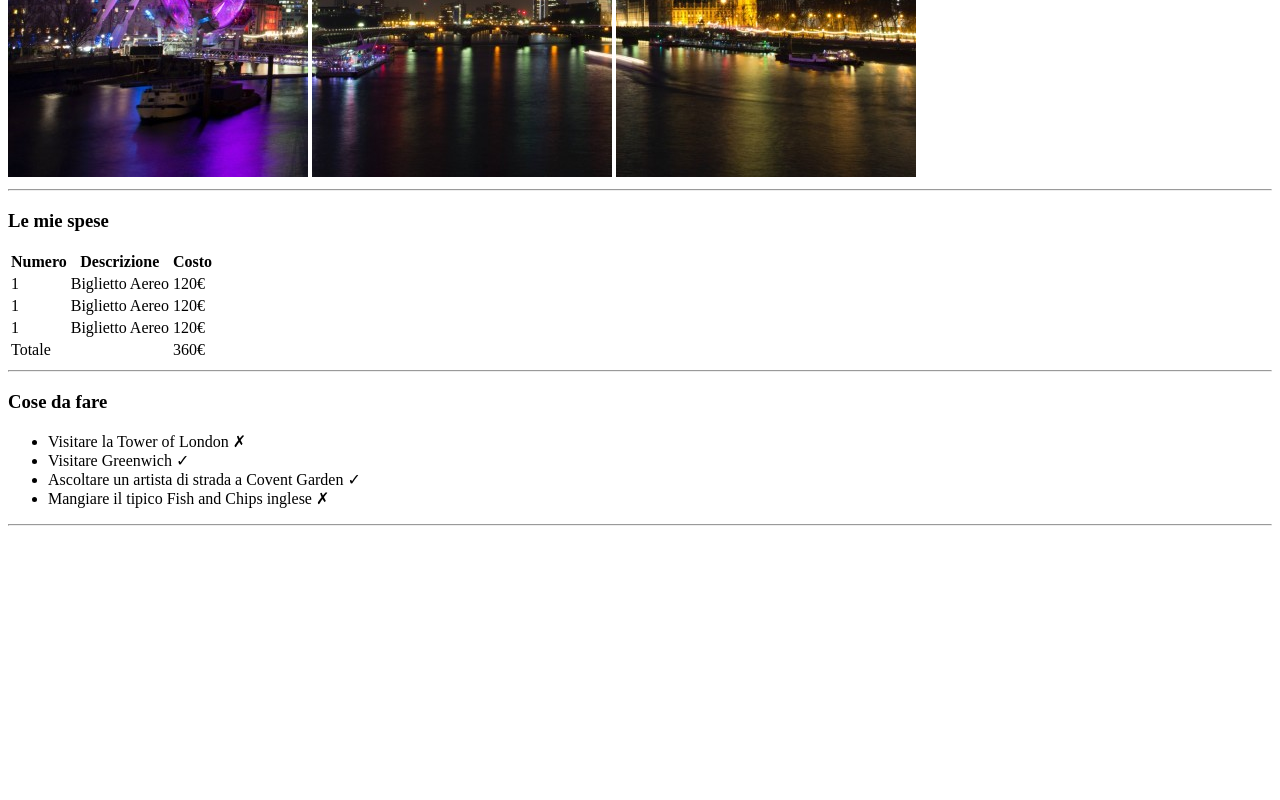
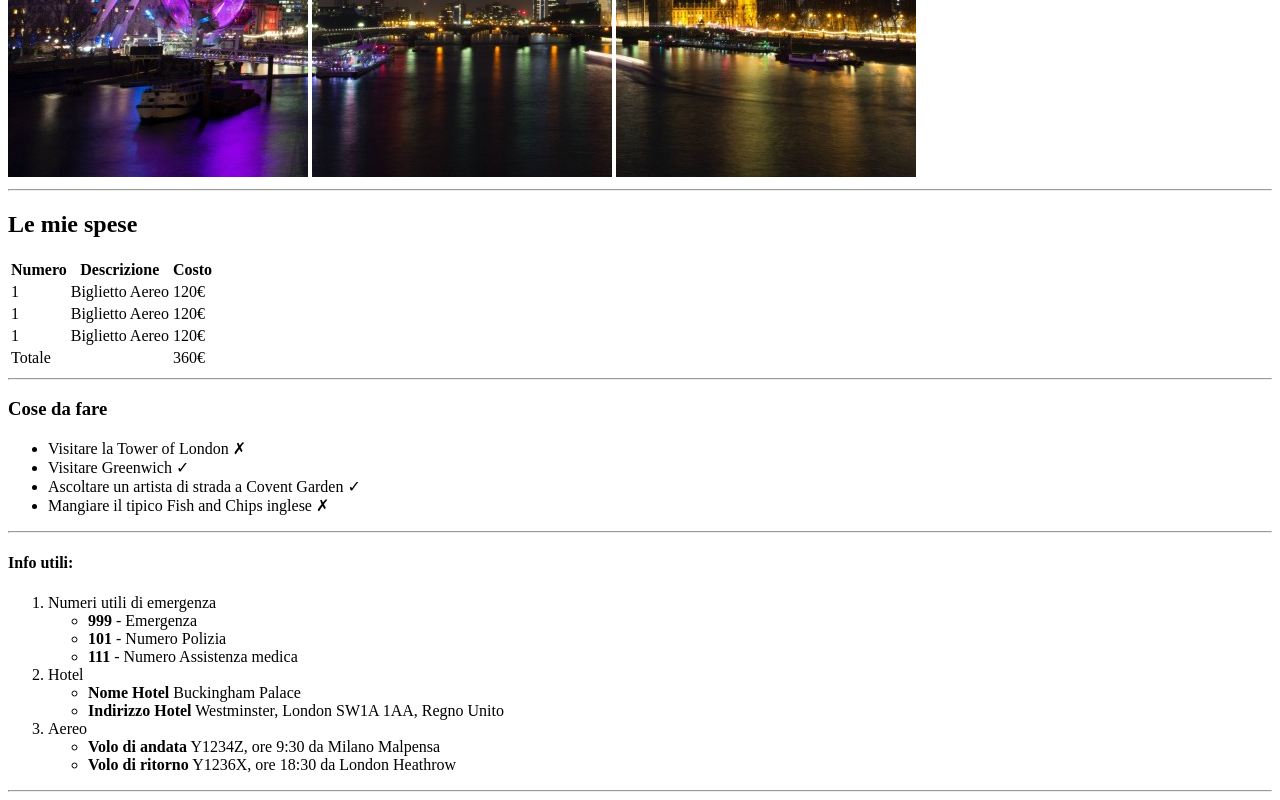
Before and after one commit to fraberret/html-london-trip, a plain HTML site: page index.html in a window 1280 px wide. Shown: the part 503-1303 px from the top of the page. Before the commit the page ends 1037 px from the top, so only its background shows below. Drawn offline with Linux system fonts and the light colour scheme.

Commit message:
add "Info Utili" on main section

```diff
--- a/index.html
+++ b/index.html
@@ -17,13 +17,15 @@
         <hr>
     </header>
 
+    <!-- /sie header -->
+
     <main>
 
         <!-- spese -->
 
         <section>
 
-            <h3>Le mie spese</h3>
+            <h2>Le mie spese</h2>
 
             <table>
                 <thead>
@@ -79,6 +81,34 @@
 
             <!-- /cose da fare -->
 
+            <!-- info utili -->
+
+        <section>
+            <h4>Info utili:</h4>
+            <ol>
+                <li>Numeri utili di emergenza</li>
+                <ul>
+                    <li><strong>999</strong> - Emergenza</li>
+                    <li><strong>101</strong> - Numero Polizia</li>
+                    <li><strong>111</strong> - Numero Assistenza medica</li>
+                </ul>
+                <li>Hotel</li>
+                <ul>
+                    <li><strong>Nome Hotel</strong> Buckingham Palace</li>
+                    <li><strong>Indirizzo Hotel</strong> Westminster, London SW1A 1AA, Regno Unito</li>
+                </ul>
+                <li>Aereo</li>
+                <ul>
+                    <li><strong>Volo di andata</strong> Y1234Z, ore 9:30 da Milano Malpensa</li>
+                    <li><strong>Volo di ritorno</strong> Y1236X, ore 18:30 da London Heathrow</li>
+                </ul>
+            </ol>
+            <hr>
+
+        </section>
+
+            <!-- /info utili -->
+
     </main>
 
     <footer>
```
